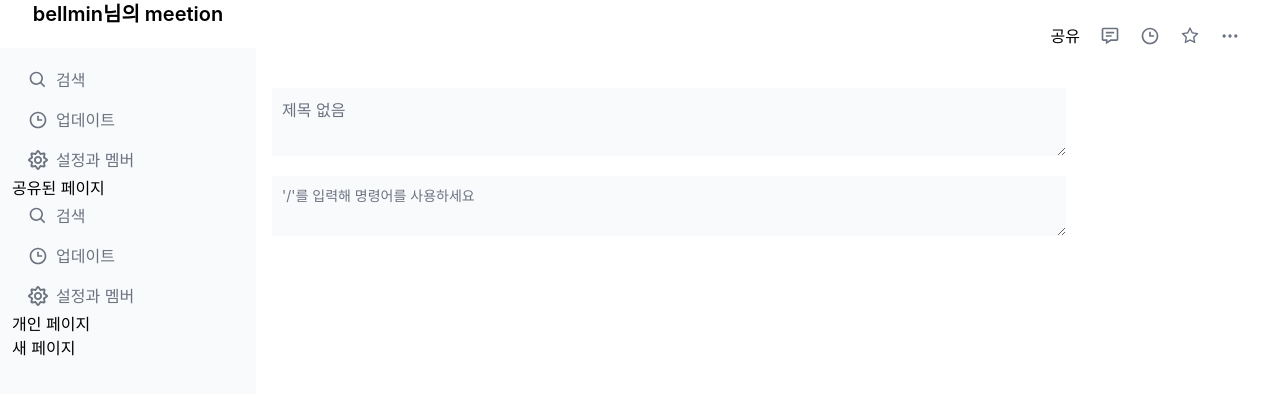
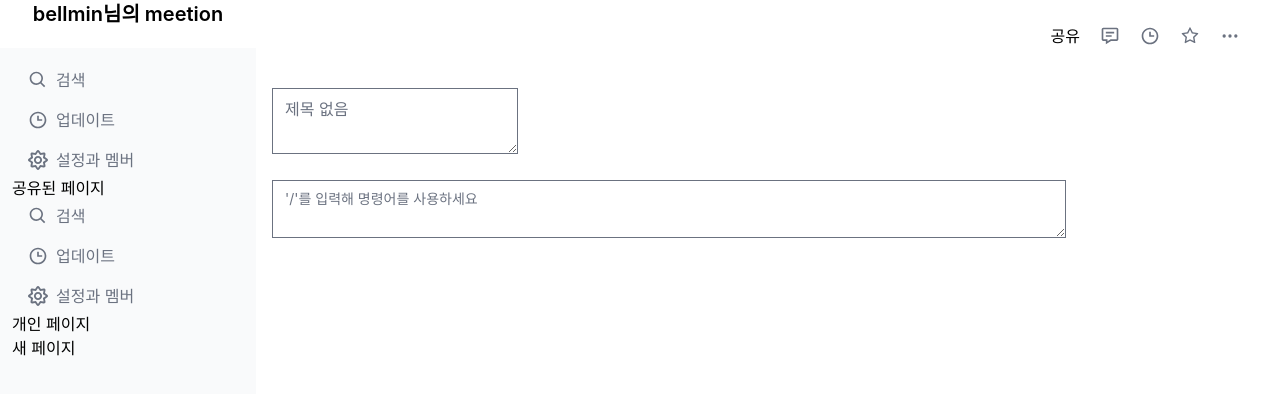
Before and after one commit to bellmin9321/meetion-frontend, a Next.js app: page / in a window 1280 px wide. Shown: the top 394 px of the page. Built offline with nearby package versions, Linux system fonts and the light colour scheme.

Commit message:
🌳 Refactor: 공통 css 적용 및 input 기본 설정

```diff
--- a/src/components/layout/Content.tsx
+++ b/src/components/layout/Content.tsx
@@ -1,22 +1,27 @@
-import React from 'react';
+import React, { useState } from 'react';
 
 import Header from './Header';
 
 const Content = () => {
+  const [title, setTitle] = useState<string>('');
+  const [desc, setDesc] = useState<string>('');
+
   return (
     <>
       <Header />
       <div className="p-4 sm:ml-64">
         <textarea
           id="message"
-          className="text-3lg mb-5 block w-4/5 border-none bg-gray-50 p-2.5 text-gray-900 focus:border-blue-500 focus:ring-blue-500 dark:border-gray-600 dark:bg-gray-700 dark:text-white dark:placeholder-gray-400 dark:focus:border-blue-500 dark:focus:ring-blue-500"
+          className="textarea text-3lg mb-5 "
           placeholder="제목 없음"
+          onChange={(e) => setTitle(e.target.value)}
         />
 
         <textarea
           id="message"
-          className="block w-4/5 border-none bg-gray-50 p-2.5 text-sm text-gray-900 focus:border-blue-500 focus:ring-blue-500 dark:border-gray-600 dark:bg-gray-700 dark:text-white dark:placeholder-gray-400 dark:focus:border-blue-500 dark:focus:ring-blue-500"
+          className="textarea block w-4/5 text-sm"
           placeholder="'/'를 입력해 명령어를 사용하세요"
+          onChange={(e) => setDesc(e.target.value)}
         />
       </div>
     </>
```
